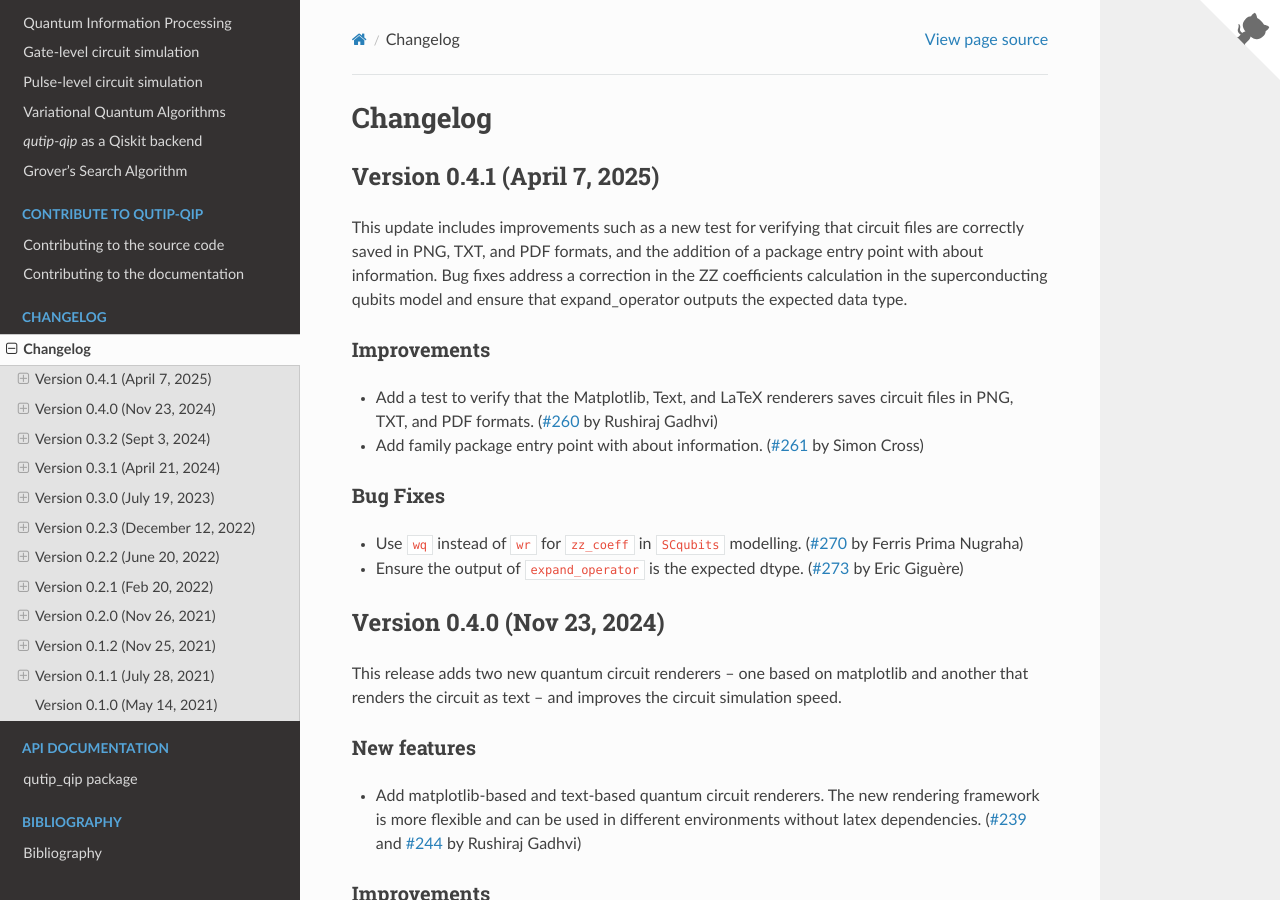
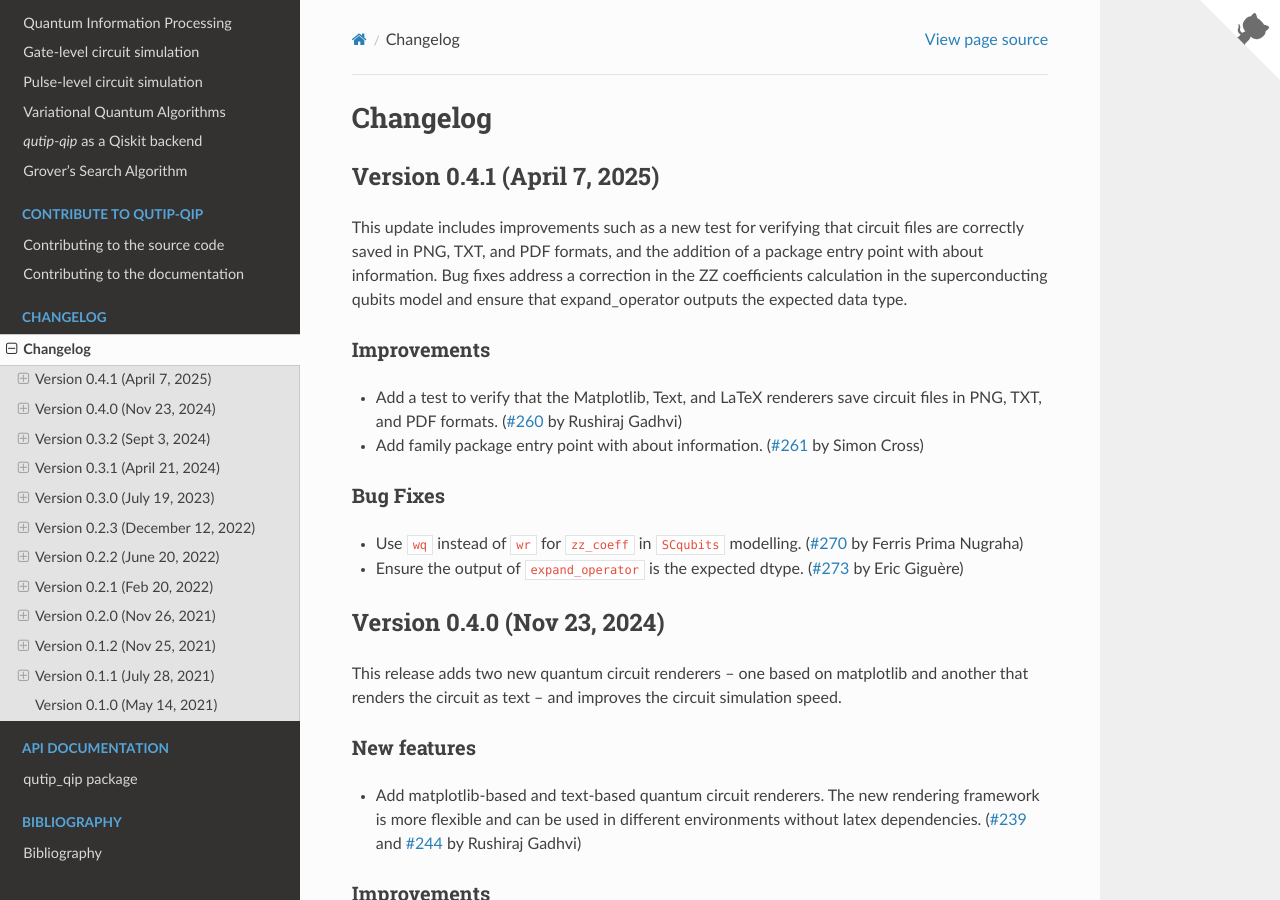
Before and after one commit to qutip/qutip-qip, a Sphinx documentation site: the page built from doc/source/changelog.rst, in a window 1280 px wide and 900 px high. Built offline with Sphinx 7.4.7 and the Read the Docs theme 3.1.0, drawn with Linux system fonts in a browser that asks for light colours; pages that are not in the unit, such as notebooks, are missing from menus.

Commit message:
Minor fixes as per suggestion

```diff
--- a/doc/source/changelog.rst
+++ b/doc/source/changelog.rst
@@ -10,7 +10,7 @@
 
 Improvements
 ------------
-- Add a test to verify that the Matplotlib, Text, and LaTeX renderers saves circuit files in PNG, TXT, and PDF formats. (`#260 <https://github.com/qutip/qutip-qip/pull/260>`_ by Rushiraj Gadhvi)
+- Add a test to verify that the Matplotlib, Text, and LaTeX renderers save circuit files in PNG, TXT, and PDF formats. (`#260 <https://github.com/qutip/qutip-qip/pull/260>`_ by Rushiraj Gadhvi)
 - Add family package entry point with about information. (`#261 <https://github.com/qutip/qutip-qip/pull/261>`_ by Simon Cross)
 
 Bug Fixes
--- a/pyproject.toml
+++ b/pyproject.toml
@@ -22,7 +22,7 @@
     "Development Status :: 3 - Alpha",
     "Intended Audience :: Science/Research",
     "Operating System :: MacOS",
-    "Operating System :: POSIX:: Linux",
+    "Operating System :: POSIX :: Linux",
     "Operating System :: Microsoft :: Windows",
     "Programming Language :: Python",
     "Programming Language :: Python :: 3",
```
Also changed, not shown: 1 other file.
